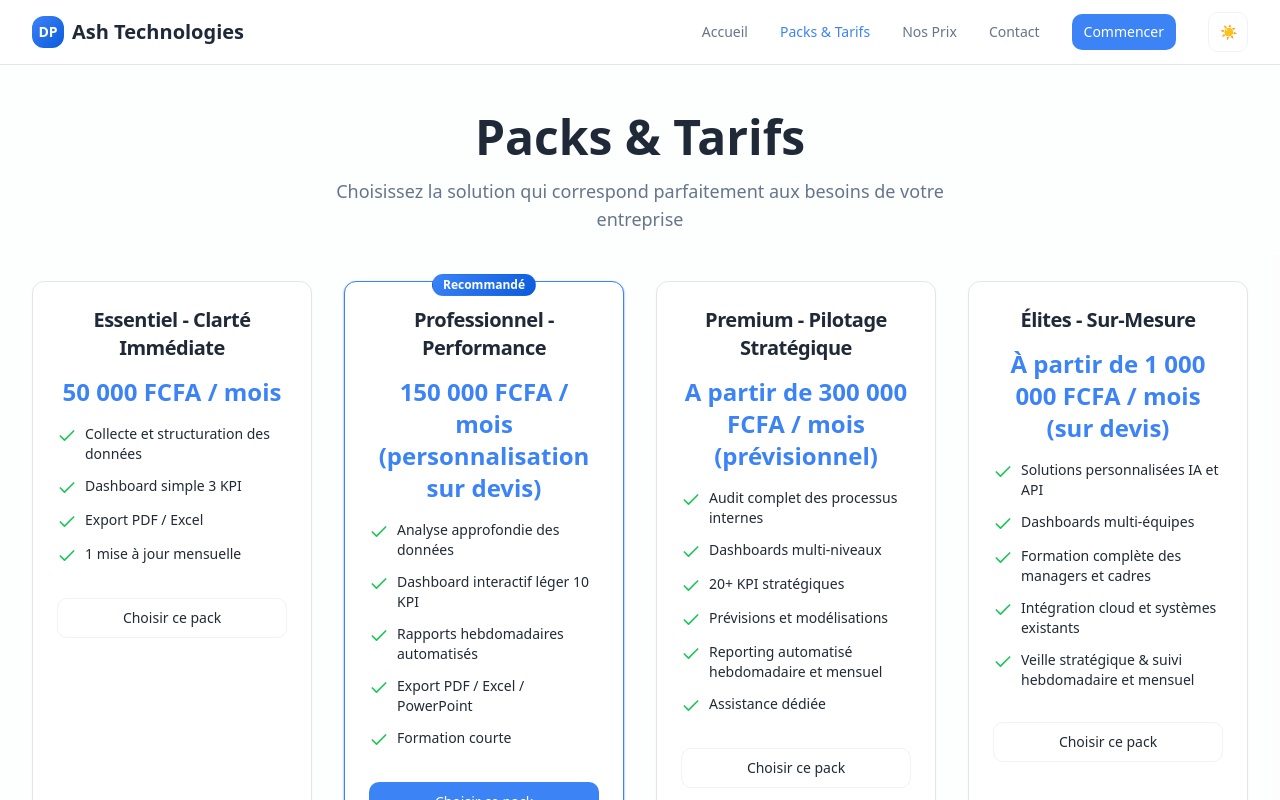
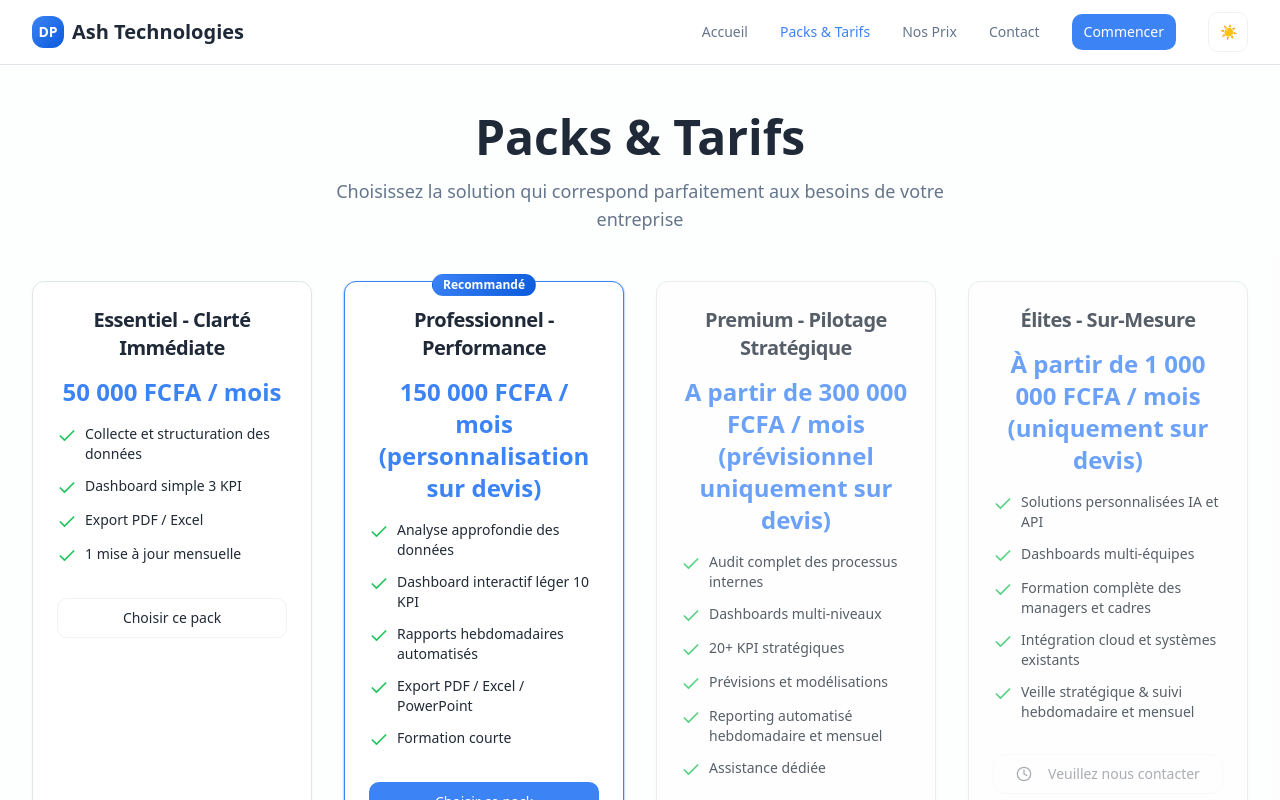
Before and after one commit to Handock-max/data-pilot-hub, a React (Vite) app: page /#/packs in a window 1280 px wide. Shown: the top 800 px of the page. Built offline with nearby package versions, Linux system fonts and the light colour scheme.

Commit message:
Update Packs.tsx

```diff
--- a/src/pages/Packs.tsx
+++ b/src/pages/Packs.tsx
@@ -36,7 +36,7 @@ const Packs = () => {
     {
       id: "premium",
       title: "Premium - Pilotage Stratégique",
-      price: "A partir de 300 000 FCFA / mois (prévisionnel)",
+      price: "A partir de 300 000 FCFA / mois (prévisionnel uniquement sur devis)",
       features: [
         "Audit complet des processus internes",
         "Dashboards multi-niveaux",
@@ -45,13 +45,13 @@ const Packs = () => {
         "Reporting automatisé hebdomadaire et mensuel",
         "Assistance dédiée"
       ],
-      available: true,
+      available: false,
       recommended: false
     },
     {
       id: "elites",
       title: "Élites - Sur-Mesure",
-      price: "À partir de 1 000 000 FCFA / mois (sur devis)",
+      price: "À partir de 1 000 000 FCFA / mois (uniquement sur devis)",
       features: [
         "Solutions personnalisées IA et API",
         "Dashboards multi-équipes",
@@ -59,7 +59,7 @@ const Packs = () => {
         "Intégration cloud et systèmes existants",
         "Veille stratégique & suivi hebdomadaire et mensuel"
       ],
-      available: true,
+      available: false,
       recommended: false
     }
   ];
@@ -123,7 +123,9 @@ const Packs = () => {
                       disabled
                     >
                       <Clock className="h-4 w-4 mr-2" />
-                      Bientôt disponible
+                      <Link to="/Contact">
+                      Veuillez nous contacter
+                      </Link>
                     </Button>
                   )}
                 </div>
```
